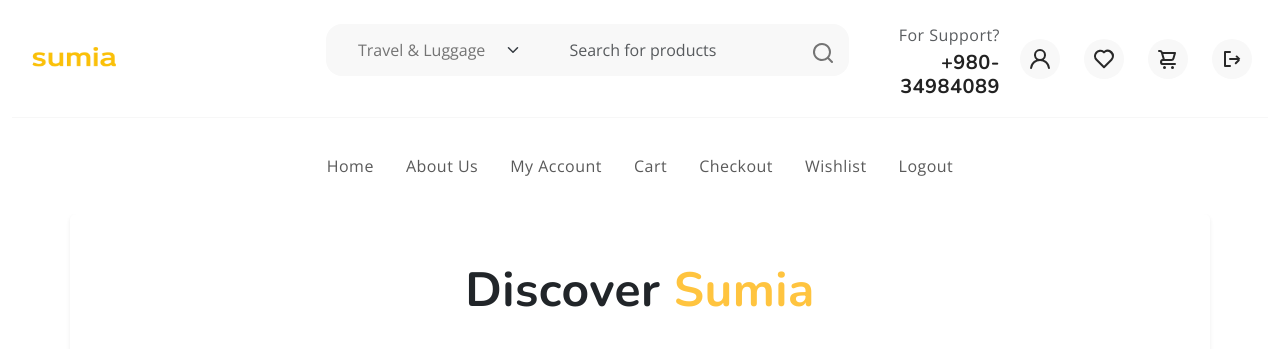
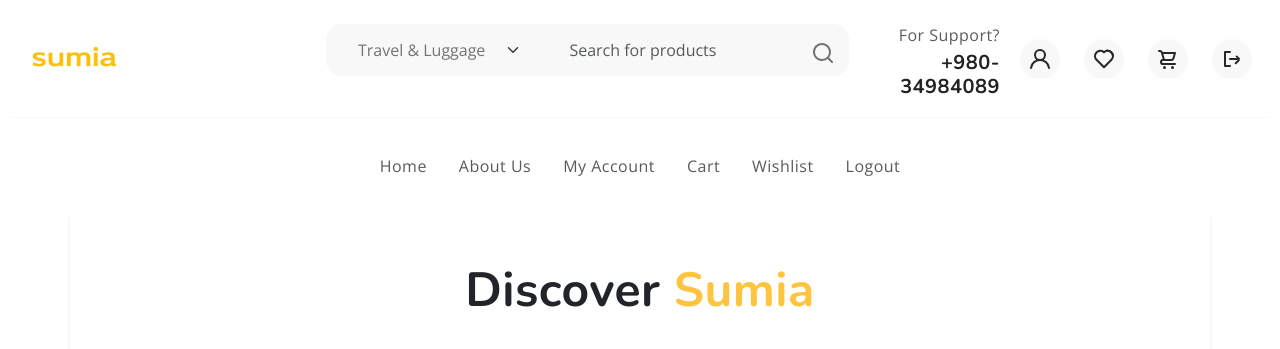
Before and after one commit to David-Ibitokun/AptechDjangoClass, a Django app: page /about/ in a window 1280 px wide. Shown: the top 349 px of the page. Run offline with Django 5.2, Linux system fonts and the light colour scheme; a user stored in the database is signed in; data comes from the database, SQL or seed files in the repository; both versions use the stored data as it was after the commit; parts of the project's set-up code (start-up, migrations or seed data) failed here and were passed over.

Commit message:
final changes

```diff
--- a/templates/base.html
+++ b/templates/base.html
@@ -240,7 +240,6 @@
                         {% if request.user.is_authenticated %}
                         <li class="nav-item active"><a  class="nav-link" href="{% if request.user.account_type == 'user' %}{% url 'user_dashboard' %}{% elif request.user.account_type == 'vendor' %}{% url 'vendor_dashboard' %}{% else %}{% url 'login' %}{% endif %}" class="dropdown-item">My Account</a></li>
                         <li class="nav-item active"><a  class="nav-link" href="{% url 'cart' %}" class="dropdown-item">Cart</a></li>
-                        <li class="nav-item active"><a  class="nav-link" href="{% url 'checkout' %}" class="dropdown-item">Checkout</a></li>
                         <li class="nav-item active"><a  class="nav-link" href="{% url 'wishlist' %}" class="dropdown-item">Wishlist</a></li>
                         <li class="nav-item active"><a  class="nav-link" href="{% url 'logout' %}" class="dropdown-item">Logout</a></li>
                         {% else %}
```
Also changed, not shown: db.sqlite3.
